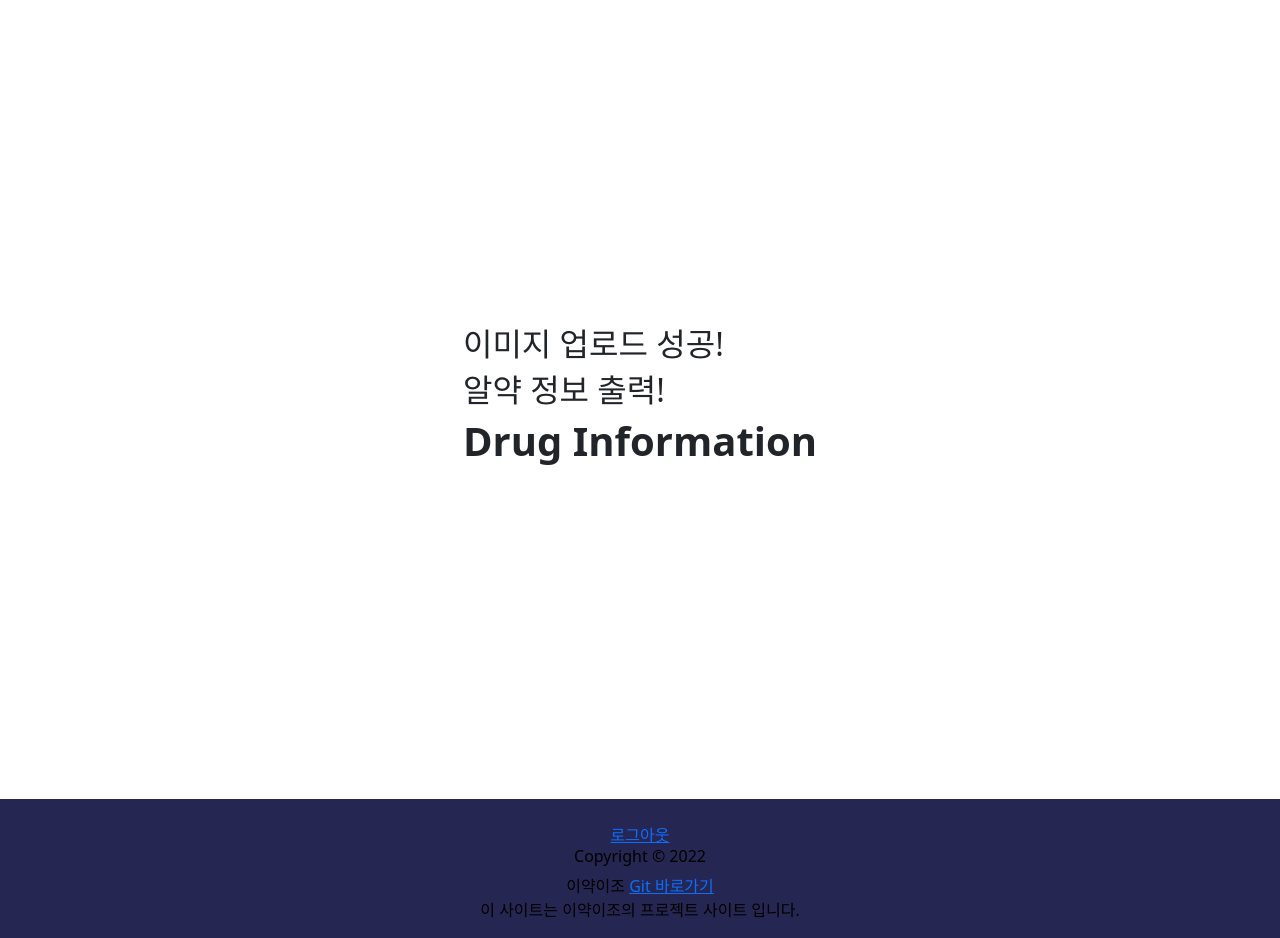
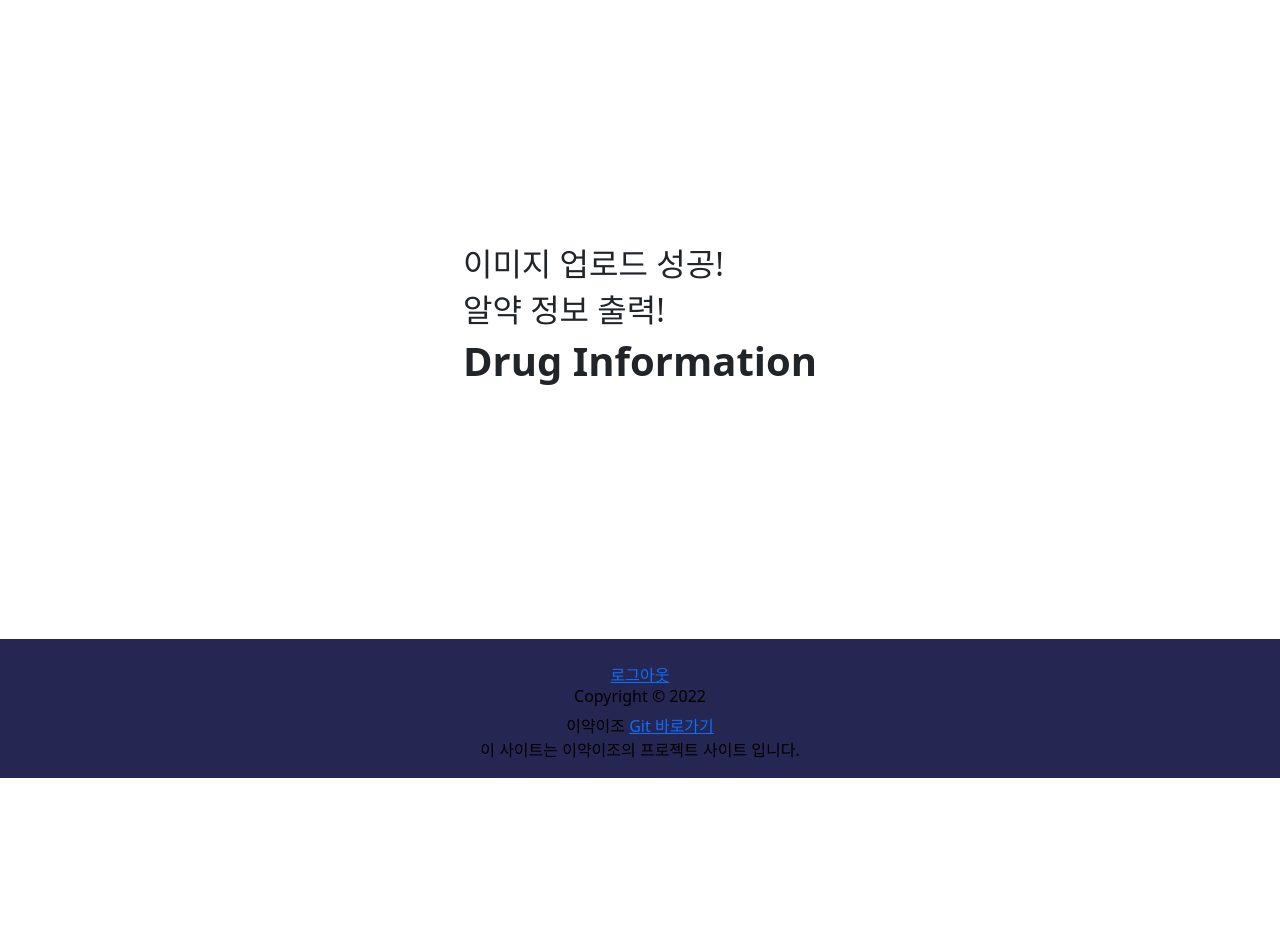
Before and after one commit to DotG-King/mediDream, a Django app: template mediDream/search/templates/search/list.html in a window 1280 px wide. Shown: the part 116-1054 px from the top of the page. After the commit the page ends 894 px from the top, so only its background shows below. Run offline with Django 4.2, Linux system fonts and the light colour scheme; the template is opened without the code that fills it, so the values that code supplies are empty.

Commit message:
index.html change

```diff
--- a/mediDream/search/templates/search/index.html
+++ b/mediDream/search/templates/search/index.html
@@ -10,7 +10,7 @@
             #wrap {
                 display: grid;
                 place-items: center;
-                min-height: 100vh;
+                min-height: 80vh;
             }
         </style>
     </head>
```
